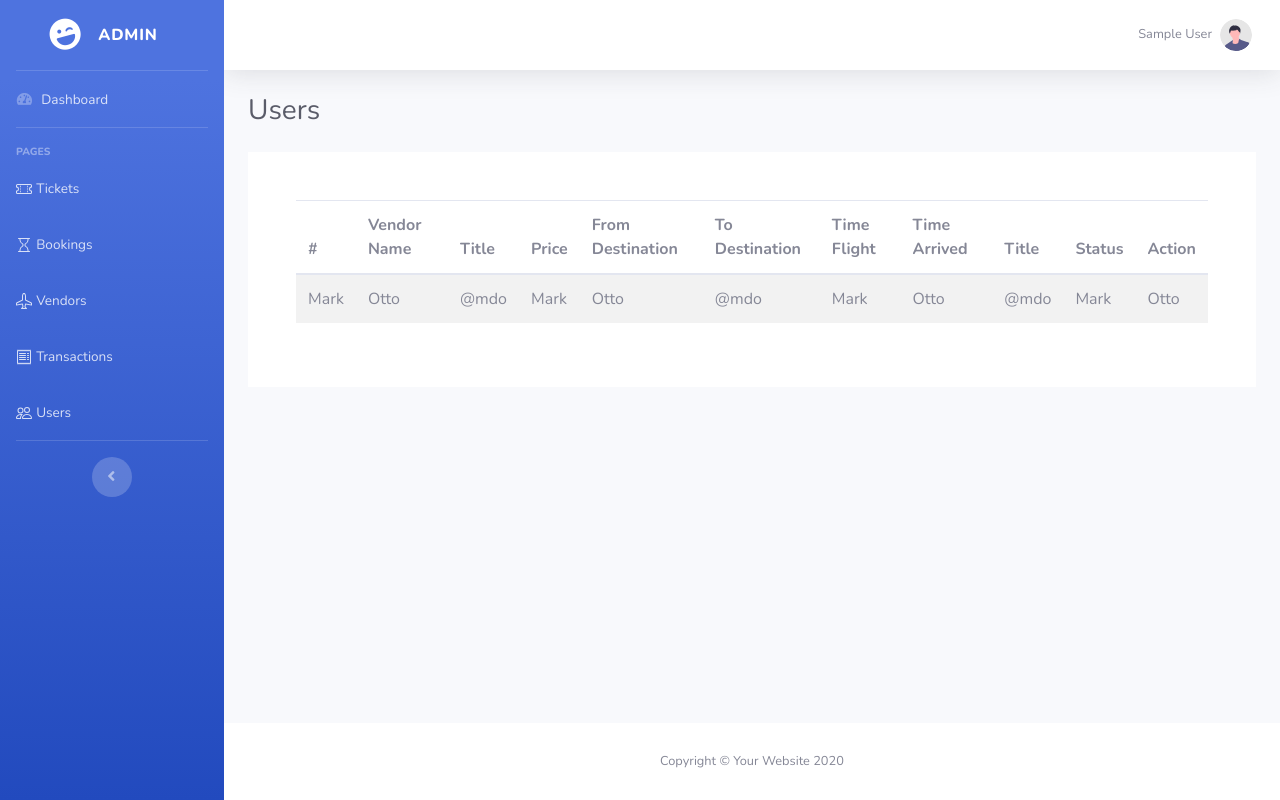
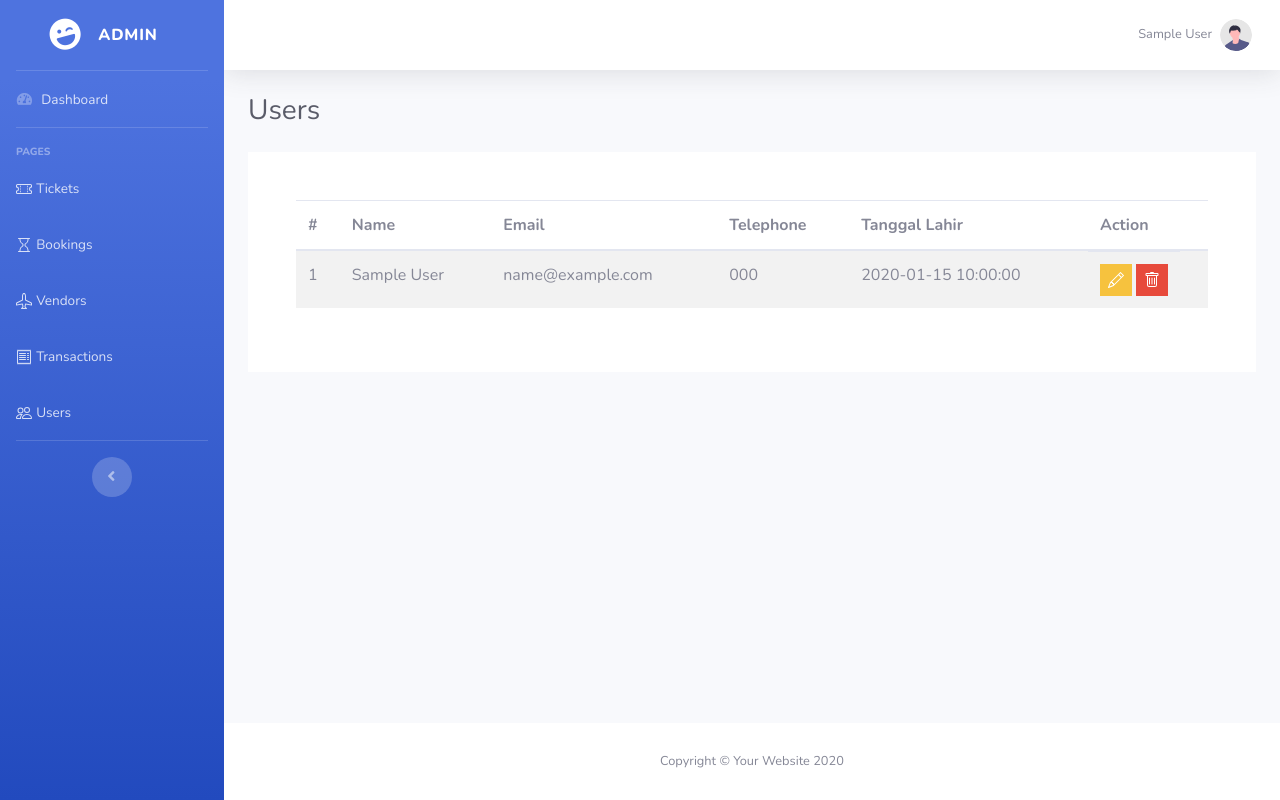
Before and after one commit to iniadnan/php-crud-mysqli-basic, a PHP site: page /admin/user.php in a window 1280 px wide. Run offline with PHP 8.4, Linux system fonts and the light colour scheme; the visitor is signed in with stand-in values (Sample User, id 1); tables that the repository leaves empty or names only in its code hold one stand-in row (values such as "Sample post").

Commit message:
show users at admin

```diff
--- a/admin/user.php
+++ b/admin/user.php
@@ -27,35 +27,48 @@ require "./templates/header.php"
 
                     <div class="py-5 px-5 bg-white table-responsive">
                         <table class="table table-striped table-hover">
+                            <?php
+                                $sql = "SELECT * FROM users";
+                                $result = mysqli_query($CONNECTION, $sql);
+                            ?>
                             <thead>
                                 <tr>
                                     <th scope="col">#</th>
-                                    <th scope="col">Vendor Name</th>
-                                    <th scope="col">Title</th>
-                                    <th scope="col">Price</th>
-                                    <th scope="col">From Destination</th>
-                                    <th scope="col">To Destination</th>
-                                    <th scope="col">Time Flight</th>
-                                    <th scope="col">Time Arrived</th>
-                                    <th scope="col">Title</th>
-                                    <th scope="col">Status</th>
+                                    <th scope="col">Name</th>
+                                    <th scope="col">Email</th>
+                                    <th scope="col">Telephone</th>
+                                    <th scope="col">Tanggal Lahir</th>
                                     <th scope="col">Action</th>
                                 </tr>
                             </thead>
                             <tbody>
+                                <?php
+                                $i = 1;
+                                while($row = mysqli_fetch_array($result)){ ?>
                                 <tr>
-                                    <td>Mark</td>
-                                    <td>Otto</td>
-                                    <td>@mdo</td>
-                                    <td>Mark</td>
-                                    <td>Otto</td>
-                                    <td>@mdo</td>
-                                    <td>Mark</td>
-                                    <td>Otto</td>
-                                    <td>@mdo</td>
-                                    <td>Mark</td>
-                                    <td>Otto</td>
+                                    <td><?php echo $i; ?></td>
+                                    <td><?php echo $row['name']; ?></td>
+                                    <td><?php echo $row['email']; ?></td>
+                                    <td><?php echo $row['telephone']; ?></td>
+                                    <td><?php echo $row['tanggal_lahir']; ?></td>
+                                    <td class='d-inline-flex'>
+                                        <a class='d-inline-flex justify-content-center align-items-center bg-warning text-white' href='edit-ticket.php?id=<?php echo $row["name"]; ?>' style='height: 32px; width: 32px'>
+                                            <svg xmlns='http://www.w3.org/2000/svg' width='16' height='16' fill='currentColor' class='bi bi-pencil' viewBox='0 0 16 16'>
+                                                <path d='M12.146.146a.5.5 0 0 1 .708 0l3 3a.5.5 0 0 1 0 .708l-10 10a.5.5 0 0 1-.168.11l-5 2a.5.5 0 0 1-.65-.65l2-5a.5.5 0 0 1 .11-.168l10-10zM11.207 2.5 13.5 4.793 14.793 3.5 12.5 1.207 11.207 2.5zm1.586 3L10.5 3.207 4 9.707V10h.5a.5.5 0 0 1 .5.5v.5h.5a.5.5 0 0 1 .5.5v.5h.293l6.5-6.5zm-9.761 5.175-.106.106-1.528 3.821 3.821-1.528.106-.106A.5.5 0 0 1 5 12.5V12h-.5a.5.5 0 0 1-.5-.5V11h-.5a.5.5 0 0 1-.468-.325z'/>
+                                            </svg>
+                                        </a>
+                                        <form action='../systems/tickets/delete_ticket.php' method='POST'>
+                                            <input type='hidden' name='id' value='<?php echo $row["id"]; ?>' />
+                                            <button type='submit' name='submit' class='d-inline-flex justify-content-center align-items-center bg-danger text-white ml-1' style='height: 32px; width: 32px; border: none'>
+                                                <svg xmlns='http://www.w3.org/2000/svg' width='16' height='16' fill='currentColor' class='bi bi-trash' viewBox='0 0 16 16'>
+                                                    <path d='M5.5 5.5A.5.5 0 0 1 6 6v6a.5.5 0 0 1-1 0V6a.5.5 0 0 1 .5-.5Zm2.5 0a.5.5 0 0 1 .5.5v6a.5.5 0 0 1-1 0V6a.5.5 0 0 1 .5-.5Zm3 .5a.5.5 0 0 0-1 0v6a.5.5 0 0 0 1 0V6Z'/>
+                                                    <path d='M14.5 3a1 1 0 0 1-1 1H13v9a2 2 0 0 1-2 2H5a2 2 0 0 1-2-2V4h-.5a1 1 0 0 1-1-1V2a1 1 0 0 1 1-1H6a1 1 0 0 1 1-1h2a1 1 0 0 1 1 1h3.5a1 1 0 0 1 1 1v1ZM4.118 4 4 4.059V13a1 1 0 0 0 1 1h6a1 1 0 0 0 1-1V4.059L11.882 4H4.118ZM2.5 3h11V2h-11v1Z'/>
+                                                </svg>
+                                            </button>
+                                        </form>
+                                    </td>
                                 </tr>
+                                <?php $i += 1; } ?>
                             </tbody>
                     </table>
                     </div>
--- a/index.php
+++ b/index.php
@@ -31,7 +31,7 @@ session_start();
             <p class="text-base text-gray-600">Rekomendasi Penerbangan Termurah</p>
             <div class="mt-10">
                 <?php
-                $sql = "SELECT tickets.id, tickets.flight_id, tickets.price, tickets.from_destination, tickets.to_destination, tickets.date, tickets.time_flight, tickets.time_arrived, tickets.status, vendors.name FROM tickets INNER JOIN vendors ON tickets.vendor_id = vendors.id";
+                $sql = "SELECT tickets.id, tickets.flight_id, tickets.price, tickets.from_destination, tickets.to_destination, tickets.date_flight, tickets.time_flight, tickets.time_arrived, tickets.status, vendors.name FROM tickets INNER JOIN vendors ON tickets.vendor_id = vendors.id";
                 $resultTickets = mysqli_query($CONNECTION, $sql);
                 function rupiah($angka)
                 {
--- a/systems/connections.php
+++ b/systems/connections.php
@@ -2,7 +2,7 @@
 $SERVERNAME = "localhost";
 $USERNAME = "root";
 $PASSWORD = "";
-$DBNAME = "php_crud_mysqli_basic";
+$DBNAME = "db_uas";
 
 // CREATE CONNECTION
 $CONNECTION = new mysqli($SERVERNAME, $USERNAME, $PASSWORD, $DBNAME);
--- a/systems/users/registration.php
+++ b/systems/users/registration.php
@@ -18,6 +18,8 @@ if (isset($_POST['submit'])) {
 
     if (mysqli_query($CONNECTION, $sql2)) {
         mysqli_query($CONNECTION, $sql3);
+        $_SESSION['email'] = $email;
+        $_SESSION['name'] = $name;
         header("Location: ../../index.php");
     } else {
         mysqli_query($CONNECTION, $sql3);
```
Also changed, not shown: login.php (+7 -0 lines), systems/users/insert_user.php (deleted).
